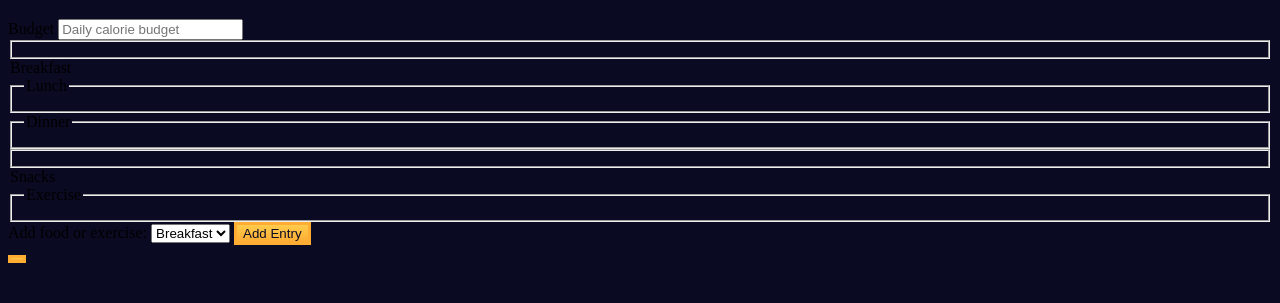
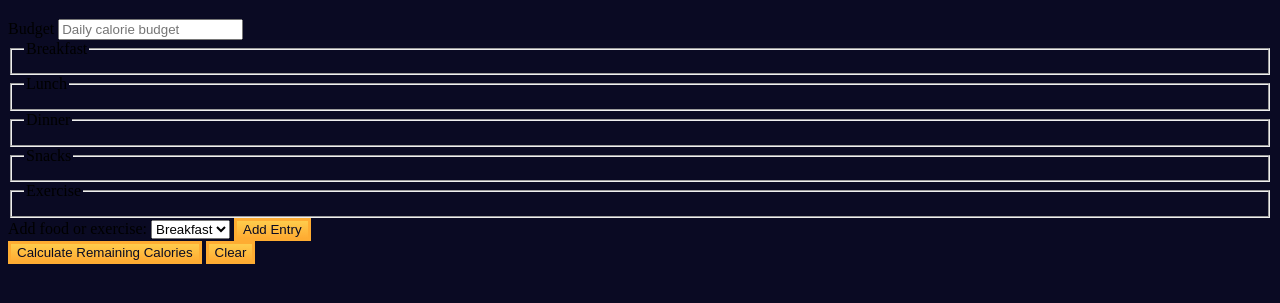
Before and after one commit to Butawantemi/JavaScript-Algorithms-and-Data-Structures-Beta--FreeCodeCamp, a plain HTML site: page calorie-counter/index.html in a window 1280 px wide. Shown: the part 61-364 px from the top of the page. Drawn offline with Linux system fonts and the light colour scheme; files that its build step writes are made by us from their sources.

Commit message:
calorieCounter

```diff
--- a/calorie-counter/index.html
+++ b/calorie-counter/index.html
@@ -1,13 +1,11 @@
 <!DOCTYPE html>
 <html lang="en">
-
   <head>
     <meta charset="utf-8" />
     <meta name="viewport" content="width=device-width, initial-scale=1.0" />
     <link rel="stylesheet" href="styles.css" />
     <title>Calorie Counter</title>
   </head>
-
   <body>
     <main>
       <h1>Calorie Counter</h1>
@@ -21,7 +19,7 @@
             placeholder="Daily calorie budget"
             required
           />
-          <fieldset id="breakfast"></fieldset>
+          <fieldset id="breakfast">
             <legend>Breakfast</legend>
             <div class="input-container"></div>
           </fieldset>
@@ -33,7 +31,7 @@
             <legend>Dinner</legend>
             <div class="input-container"></div>
           </fieldset>
-          <fieldset id="snacks"></fieldset>
+          <fieldset id="snacks">
             <legend>Snacks</legend>
             <div class="input-container"></div>
           </fieldset>
@@ -56,9 +54,14 @@
           </div>
           <div>
             <button type="submit">
+              Calculate Remaining Calories
+            </button>
+            <button type="button" id="clear">Clear</button>
+          </div>
         </form>
+        <div id="output" class="output hide"></div>
       </div>
     </main>
+    <script src="./script.js"></script>
   </body>
-
 </html>
```
Lines whose indentation alone changed are shown as unchanged.
